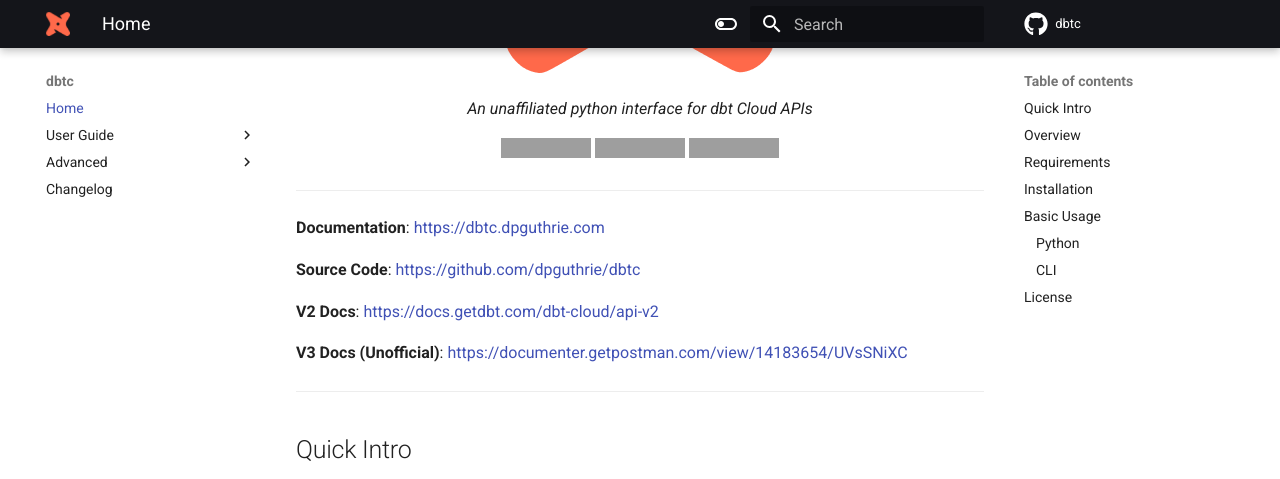
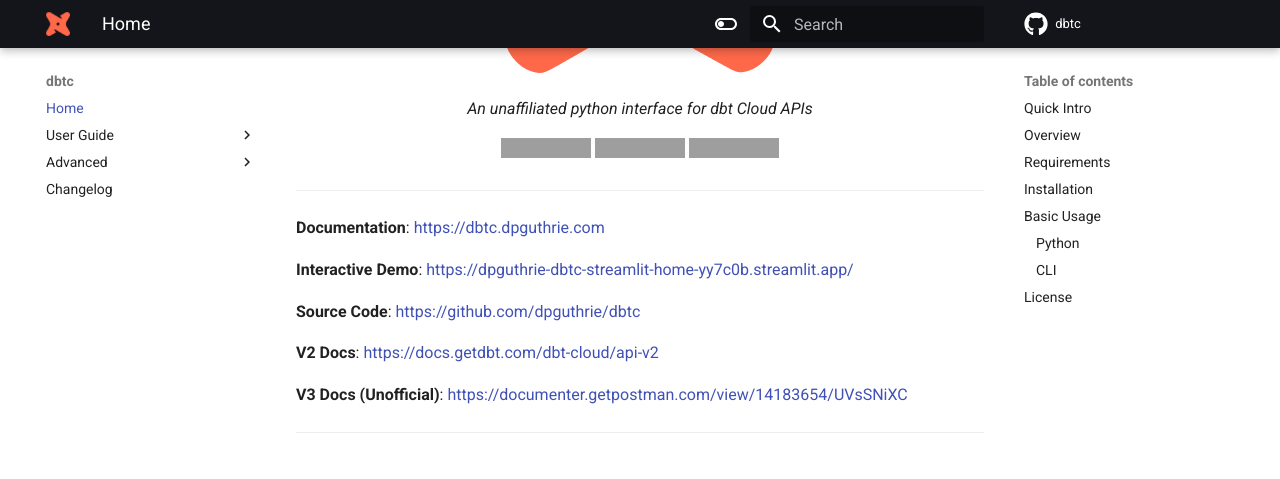
Before and after one commit to dpguthrie/dbtc, an MkDocs documentation site: the page built from docs/index.md, in a window 1280 px wide and 900 px high, scrolled down 377 px, cut to the strip 0-479 px from the top of the window. Built offline with MkDocs 1.6.1 and Material for MkDocs 9.7.7, drawn with Linux system fonts in a browser that asks for light colours; comment, search, counter and statistics services are not loaded; the version menu is left out; grey boxes are pictures that could not be loaded.

Commit message:
Add demo to homepage

```diff
--- a/docs/index.md
+++ b/docs/index.md
@@ -19,6 +19,8 @@
 ---
 
 **Documentation**: <a target="_blank" href="https://dbtc.dpguthrie.com">https://dbtc.dpguthrie.com</a>
+
+**Interactive Demo**: <a target="_blank" href="https://dpguthrie-dbtc-streamlit-home-yy7c0b.streamlit.app/">https://dpguthrie-dbtc-streamlit-home-yy7c0b.streamlit.app/</a>
 
 **Source Code**: <a target="_blank" href="https://github.com/dpguthrie/dbtc">https://github.com/dpguthrie/dbtc</a>
 
```
